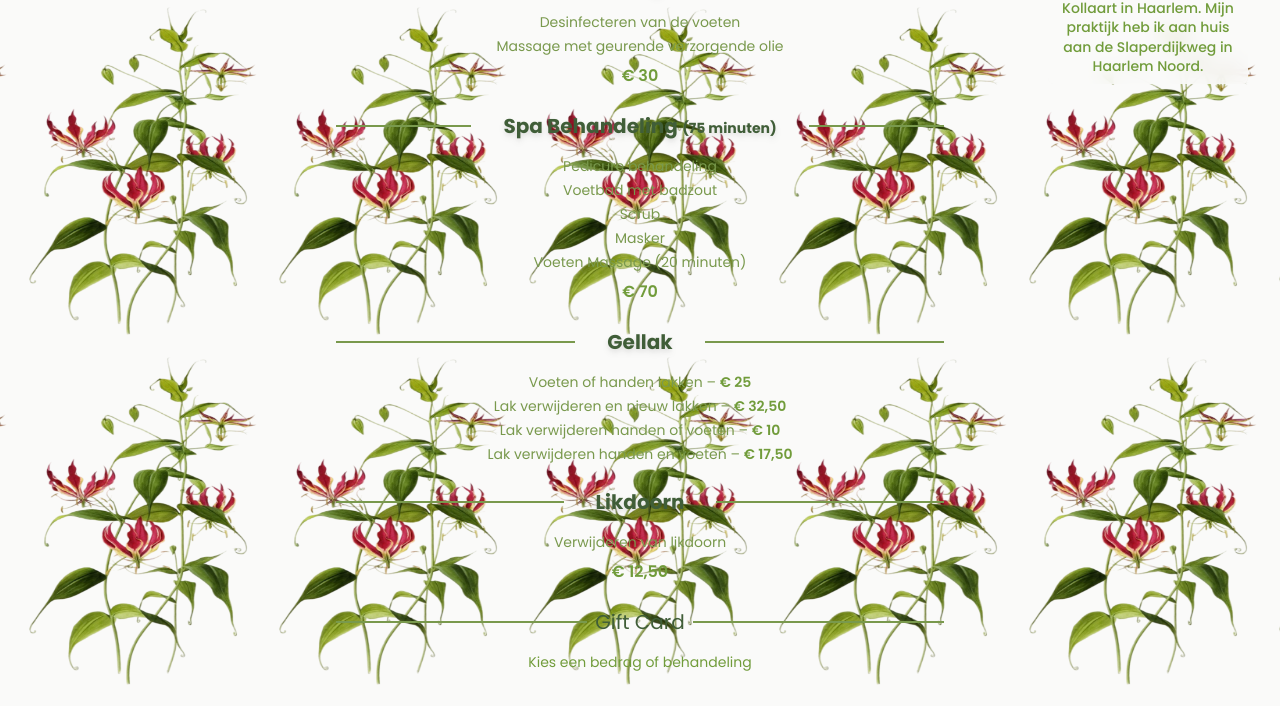
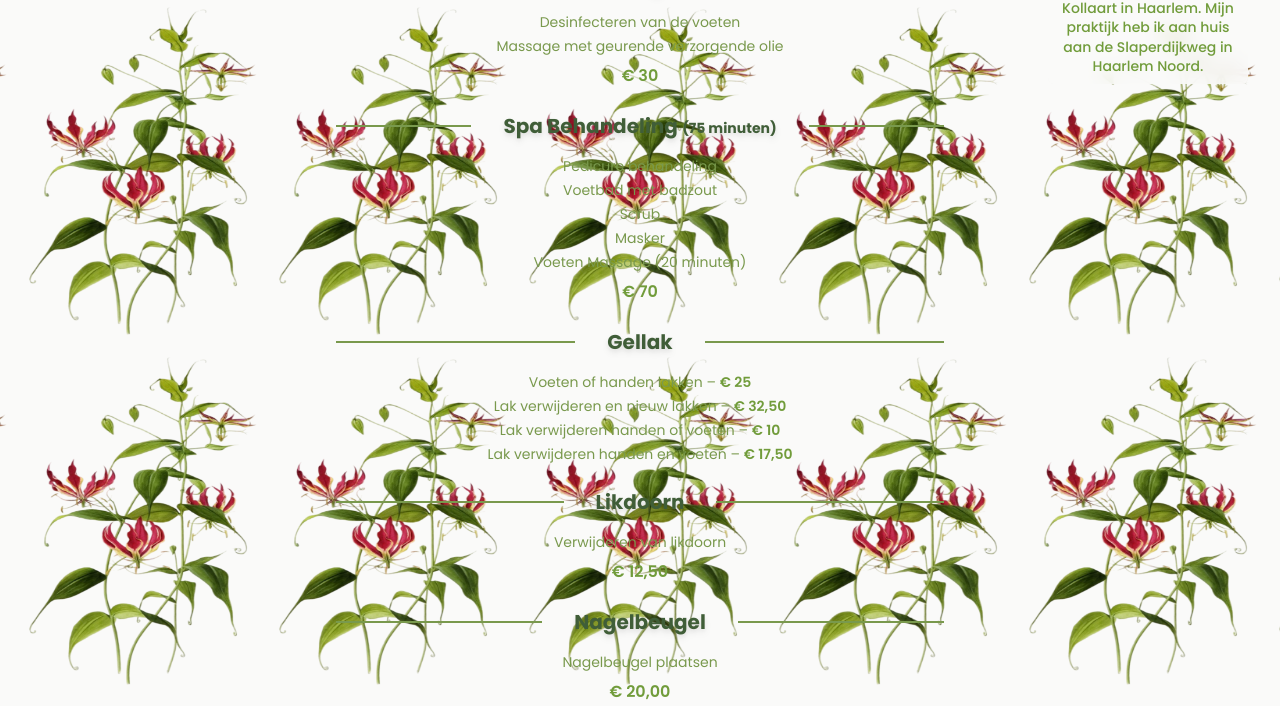
Before and after one commit to TiekoKrijgsman/praktijkaandedijk, a Next.js app: page / in a window 1280 px wide. Shown: the part 700-1406 px from the top of the page. Built offline with nearby package versions, Linux system fonts and the light colour scheme; a web font is replaced by a local one.

Commit message:
feat: nagelbeugel

```diff
--- a/app/page.tsx
+++ b/app/page.tsx
@@ -80,6 +80,11 @@ export default function PedicureMenu() {
               title: "Likdoorn",
               price: "€ 12,50",
               details: ["Verwijderen van likdoorn"],
+            },
+            {
+              title: "Nagelbeugel",
+              price: "€ 20,00",
+              details: ["Nagelbeugel plaatsen"],
             },
           ].map((treatment, index) => (
             <section key={index} className="relative text-center">
```
